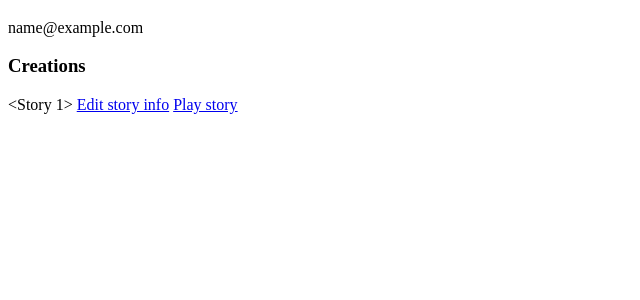
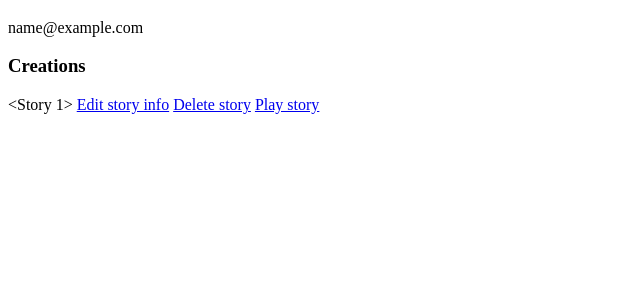
Before and after one commit to OmarWKH/janus, a Flask app: a page that uses janus/templates/profile.html in a window 1280 px wide. Shown: the part 408-708 px from the top of the page, without its empty margins (0-640 px from the left). Run offline with Flask 2, Linux system fonts and the light colour scheme; a user stored in the database is signed in; tables that the repository leaves empty hold one stand-in row (values such as "Sample post").

Commit message:
delete story

```diff
--- a/janus/templates/profile.html
+++ b/janus/templates/profile.html
@@ -8,6 +8,7 @@
 		{{ story }}
 		{% if story.author == current_user %}
 			<a href="{{ url_for('edit_story_info', _id=story._id) }}">Edit story info</a>
+			<a href="{{ url_for('delete_story', _id=story._id) }}">Delete story</a>
 		{% endif %}
 		<a href="{{ url_for('play_story', story_id=story._id) }}">Play story</a>
 	{% endfor %}
--- a/janus/views.py
+++ b/janus/views.py
@@ -98,6 +98,18 @@ def save_story():
 		return (body, created_status)
 
 	abort(404)
+
+@login_required
+@app.route('/delete_story/<_id>')
+def delete_story(_id):
+	story = Story.query.get_or_404(_id)
+	if story.author != current_user:
+		abort(404)
+
+	db.session.delete(story)
+	db.session.commit()
+	flash("Deleted story")
+	return redirect(url_for('profile', username=current_user.username))
 
 @app.route('/play/<story_id>')
 def play_story(story_id):
```
